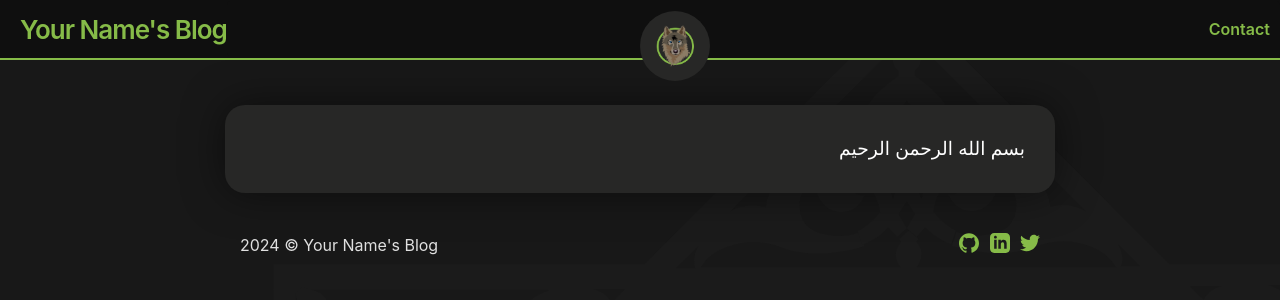
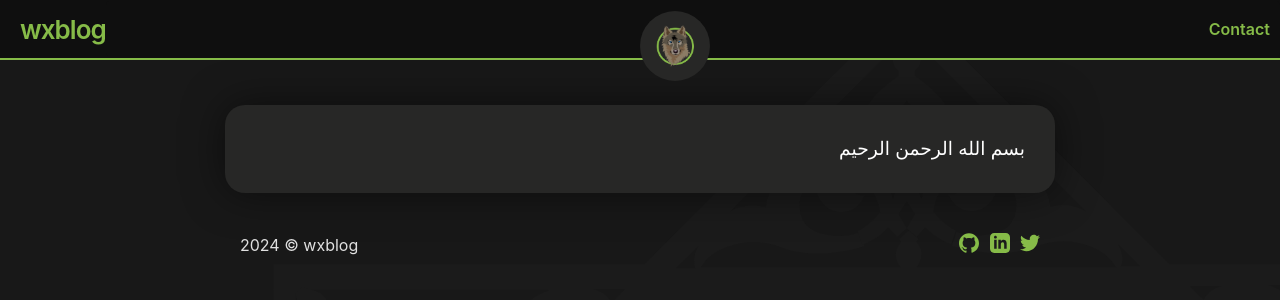
Before and after one commit to mohamedashraf-eng/wxblog, a Jekyll site: the page built from index.md, in a window 1280 px wide. Shown: the top 300 px of the page. Built offline with Jekyll 4.4.1, drawn with Linux system fonts in a browser that asks for light colours; some web fonts are replaced.

Commit message:
Modifying to me

```diff
--- a/Gemfile
+++ b/Gemfile
@@ -12,3 +12,5 @@ gem 'jekyll-gist'
 #group :jekyll_plugins do
 #  gem 'jekyll_oembed'
 #end
+
+gem "webrick", "~> 1.8"
--- a/_config.yml
+++ b/_config.yml
@@ -1,5 +1,5 @@
-title: Your Name's Blog
-author: Your Name
+title: wxblog
+author: Mohamed Ashraf Wx
 tagline: Personal Arabic Blog
 description: A personal space to share my thoughts.
 iconURL: assets/default-icon.png
@@ -9,9 +9,8 @@ remote-theme: tarekeldeeb/arabic-blog-green-dark-theme
 permalink: :slug
 
 social:
-  twitter: your_name
-  github: your_name
-  linkedin: your_name
+  github: https://github.com/mohamedashraf-eng
+  linkedin: https://www.linkedin.com/in/mohamed-ashraf-wx/
 
 defaults:
   - scope:
```
Also changed, not shown: Gemfile.lock.
